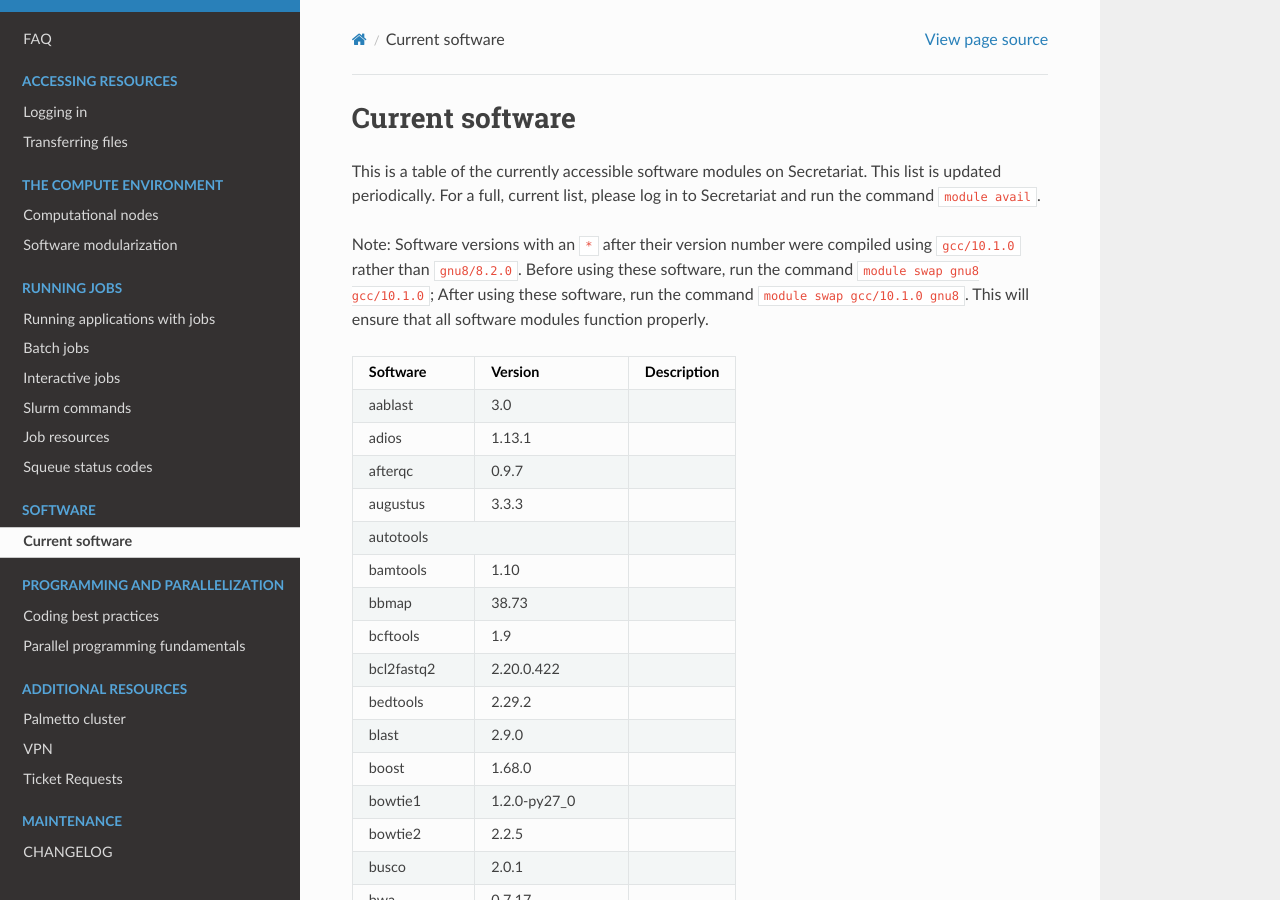
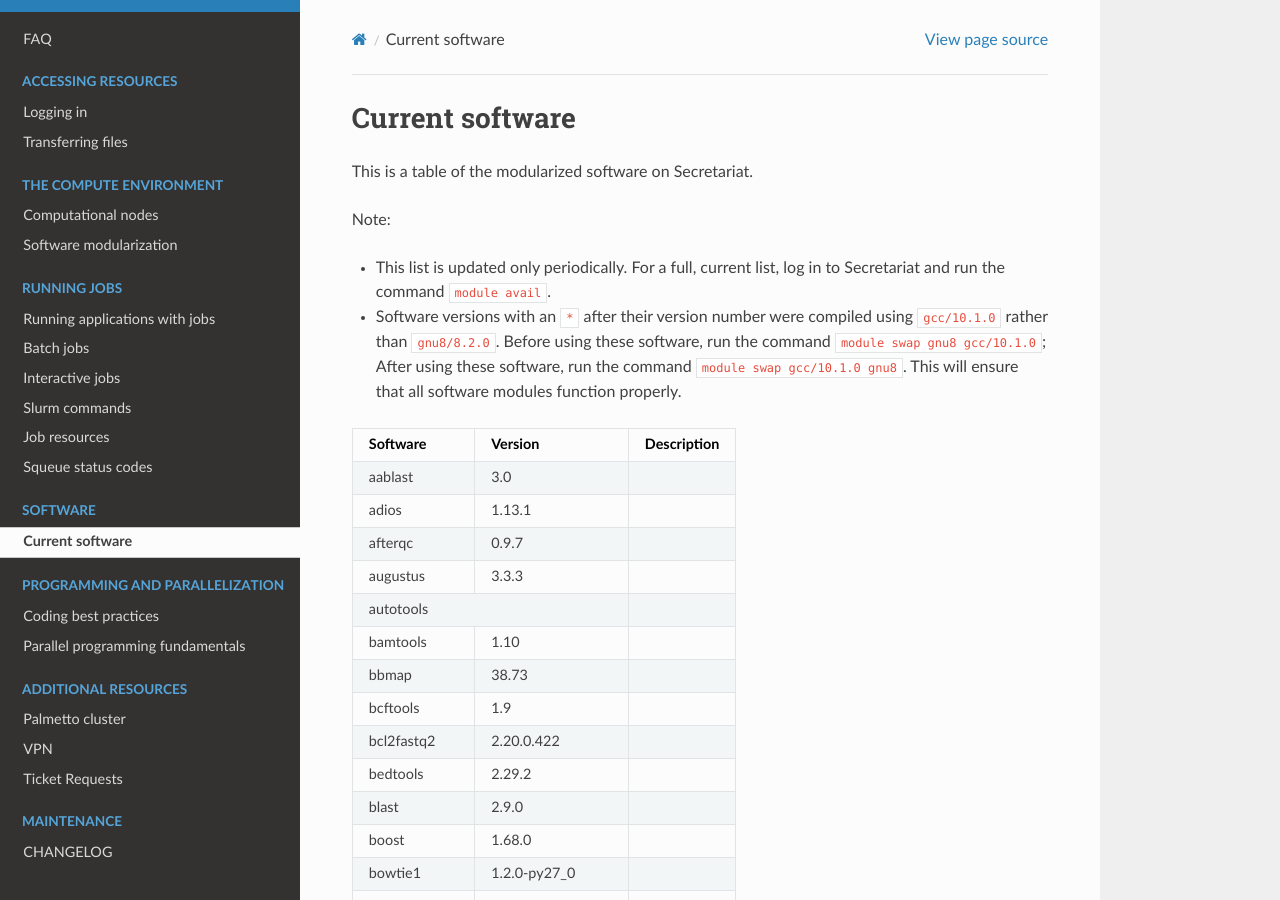
Before and after one commit to amalgamaria/secretariat, a Sphinx documentation site: the page built from docs/software/current-software.rst, in a window 1280 px wide and 900 px high. Built offline with Sphinx 7.4.7 and the Read the Docs theme 2.0.0, drawn with Linux system fonts in a browser that asks for light colours.

Commit message:
Update content -v3

```diff
--- a/docs/software/current-software.rst
+++ b/docs/software/current-software.rst
@@ -1,9 +1,13 @@
 Current software
 ================
 
-This is a table of the currently accessible software modules on Secretariat. This list is updated periodically. For a full, current list, please log in to Secretariat and run the command ``module avail``.
+This is a table of the modularized software on Secretariat.
 
-Note: Software versions with an ``*`` after their version number were compiled using ``gcc/10.1.0`` rather than ``gnu8/8.2.0``. Before using these software, run the command ``module swap gnu8 gcc/10.1.0``; After using these software, run the command ``module swap gcc/10.1.0 gnu8``. This will ensure that all software modules function properly.
+Note:
+
+- This list is updated only periodically. For a full, current list, log in to Secretariat and run the command ``module avail``.
+
+- Software versions with an ``*`` after their version number were compiled using ``gcc/10.1.0`` rather than ``gnu8/8.2.0``. Before using these software, run the command ``module swap gnu8 gcc/10.1.0``; After using these software, run the command ``module swap gcc/10.1.0 gnu8``. This will ensure that all software modules function properly.
 
 +-----------------------+-----------------------+---------------------------------------------------------------+
 | Software		| Version		| Description							|
```
